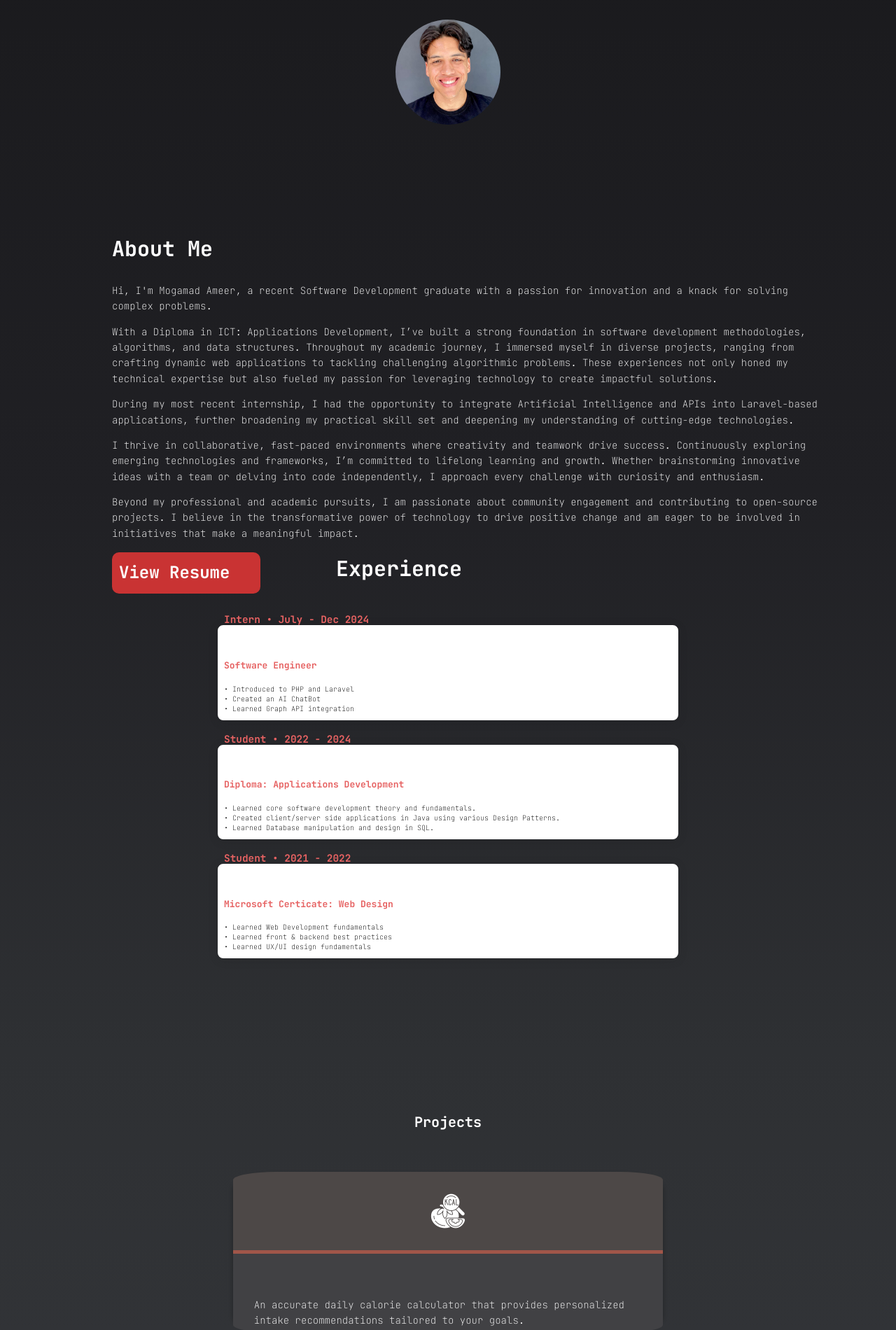
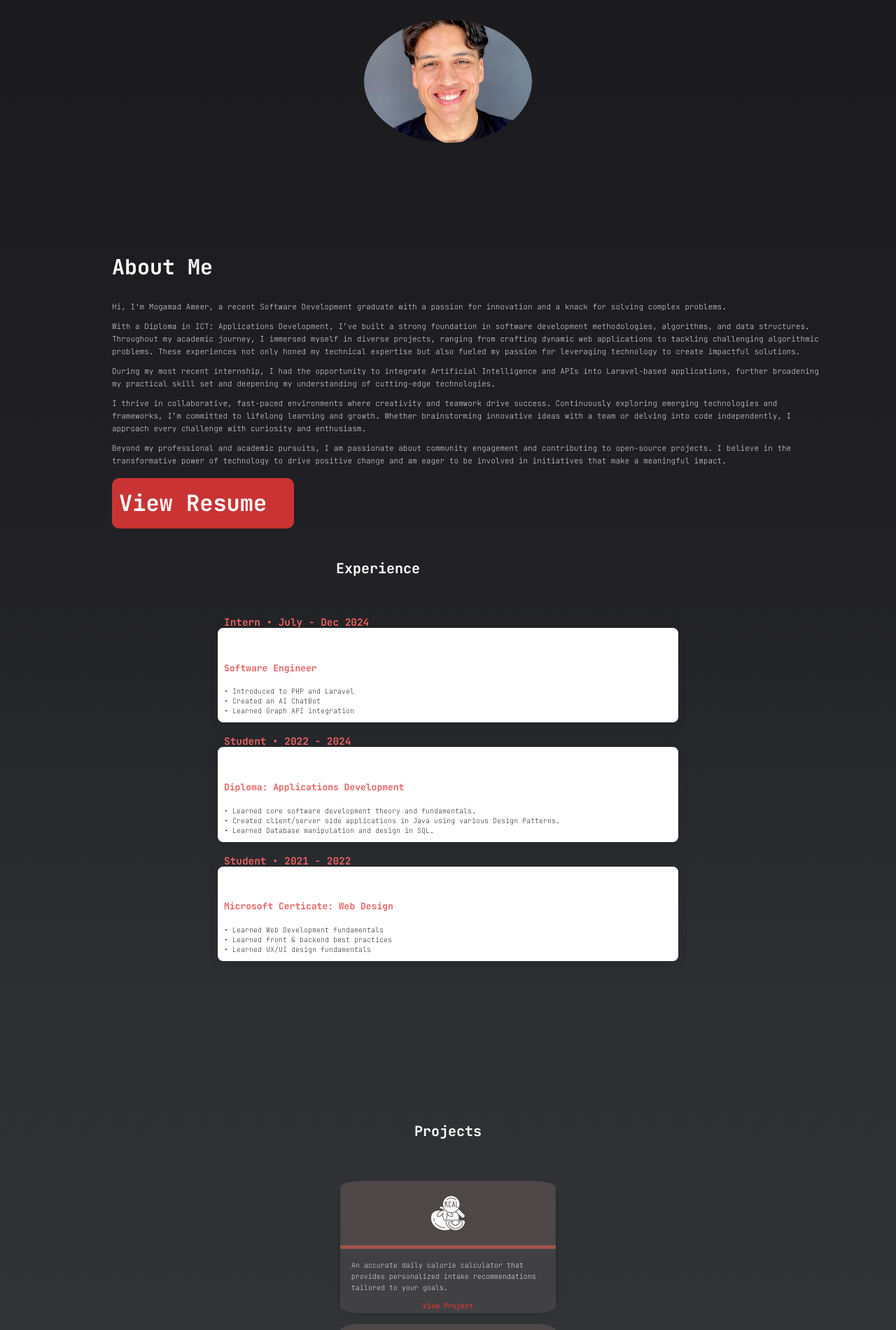
Before and after one commit to ameermarlie/DigitalPortfolio, a plain HTML site: page index.html in a window 1280 px wide. Shown: the part 900-2800 px from the top of the page at 70% size. Drawn offline with Linux system fonts and the light colour scheme.

Commit message:
Update experience.css

```diff
--- a/experience.css
+++ b/experience.css
@@ -38,7 +38,7 @@
   opacity: 1;
   transform: translateY(20px);
   transition: all 0.5s ease-out;
-}
+}f
 
 .rung.visible {
   opacity: 1;
@@ -550,6 +550,21 @@
 
 
 @media (min-width: 1024px) and (max-width:1800px){
+  .p2 p{
+    margin-top:5%;
+    font-size:10px;
+    padding-left: 5%;
+    padding-right: 5%;
+
+
+
+  }
+  .p2 a{
+    font-size:10px;
+    color: rgb(206, 55, 55);
+    font-weight: bold;
+    text-decoration: none;
+  }
   .tooltip {
     position: absolute;
     bottom: 110%; /* Position above the parent */
@@ -580,17 +595,17 @@
 
   }
   #experience h1{
-    font-size: 30px;
+    font-size: 20px;
   }
 
 
   .find {
     background-color: rgb(201, 51, 51);
     border-radius: 10px;
-    width: 12rem;
+    width: 15rem;
     margin-top: 1rem;
     padding: 10px;
-    font-size: 1.5rem;
+    font-size: 32px;
     font-weight: bold;
     transition: background-color 0.3s ease-in-out, color 0.3s ease-in-out;
   }
@@ -630,7 +645,7 @@
     height: 40%;
     background-color: rgba(0, 0, 0, 0); /* Semi-transparent black */
     z-index: 2; /* Above the animated background */
-    margin-top: 30%;
+    margin-top: 10%;
     margin-left: 20%;
     margin-right: 30%;
     margin-bottom: 100px;
@@ -665,19 +680,19 @@
   .mePic {
     background-image: url(images/me.jpg);
     background-size: cover;
-    width: 150px;
-    height: 150px;
+    width: 15rem;
+    height: 20rem;
     border-radius: 50%;
     background-repeat: no-repeat;
     background-position: center center;
     margin-top: 10%;
   }
   .aboutMeInfo {
-    margin-bottom: 0%;
+    margin-bottom: 10%;
     margin-left: 5%;
     width: 80%;
     height: 30%;
-    font-size:14px;
+    font-size:11px;
     color: white;
   }
   .gmail {
@@ -712,7 +727,7 @@
     margin-top:3%;
   }
   .project{
-    width:80%;
+    width:40%;
     margin-bottom:20px;
     height:90%;
     border-radius: 10%;;
@@ -749,7 +764,7 @@
     margin-top:10px;
     justify-content: space-around;
     align-items: center;
-    width: 90%;
+    width: 80%;
     height: 40%;
     box-shadow: 0 10px 20px rgba(0, 0, 0, 0.4); /* Bigger shadow */
     background-color: rgb(65, 65, 68);
@@ -763,16 +778,16 @@
   .contS {
     position: relative;
     text-align: center;
-    width: 10%;
-    height: 10%;
+    width: 30%;
+    height: 30%;
     flex: 1 1 100px; /* Allow flexibility in width */
     max-width: 150px; /* Set a maximum width */
   }
 
 
   .skillsContainer img {
-    width: 100px;
-    height: 100px;
+    width: 80px;
+    height: 80px;
     transition: transform 0.3s ease;
   }
 
@@ -836,8 +851,8 @@
     font-size: 10px;
     margin-left:30%;
   }
+
 }
-
 
 @media (max-width: 1024px) and (max-height:600px){
 
```
